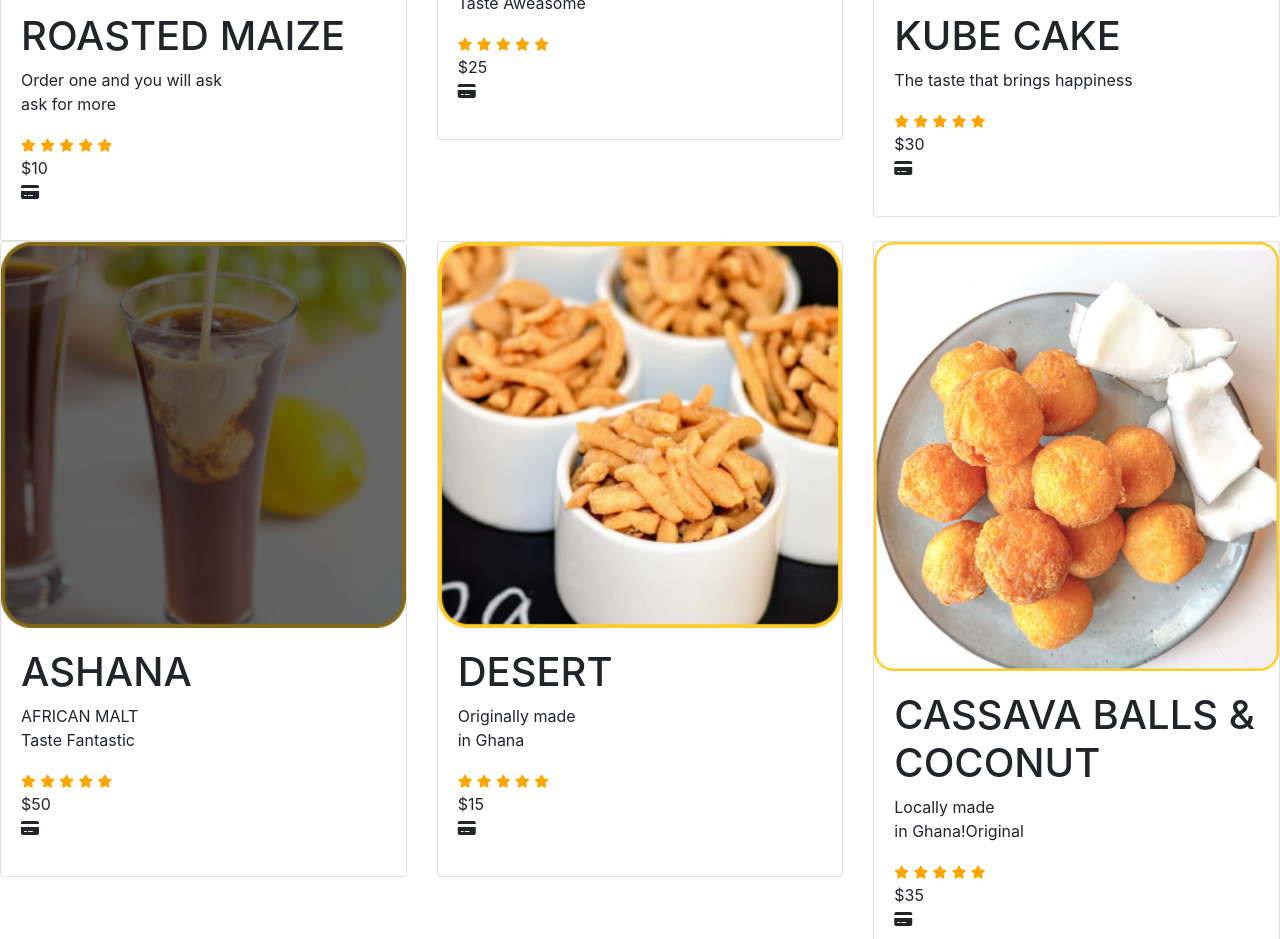
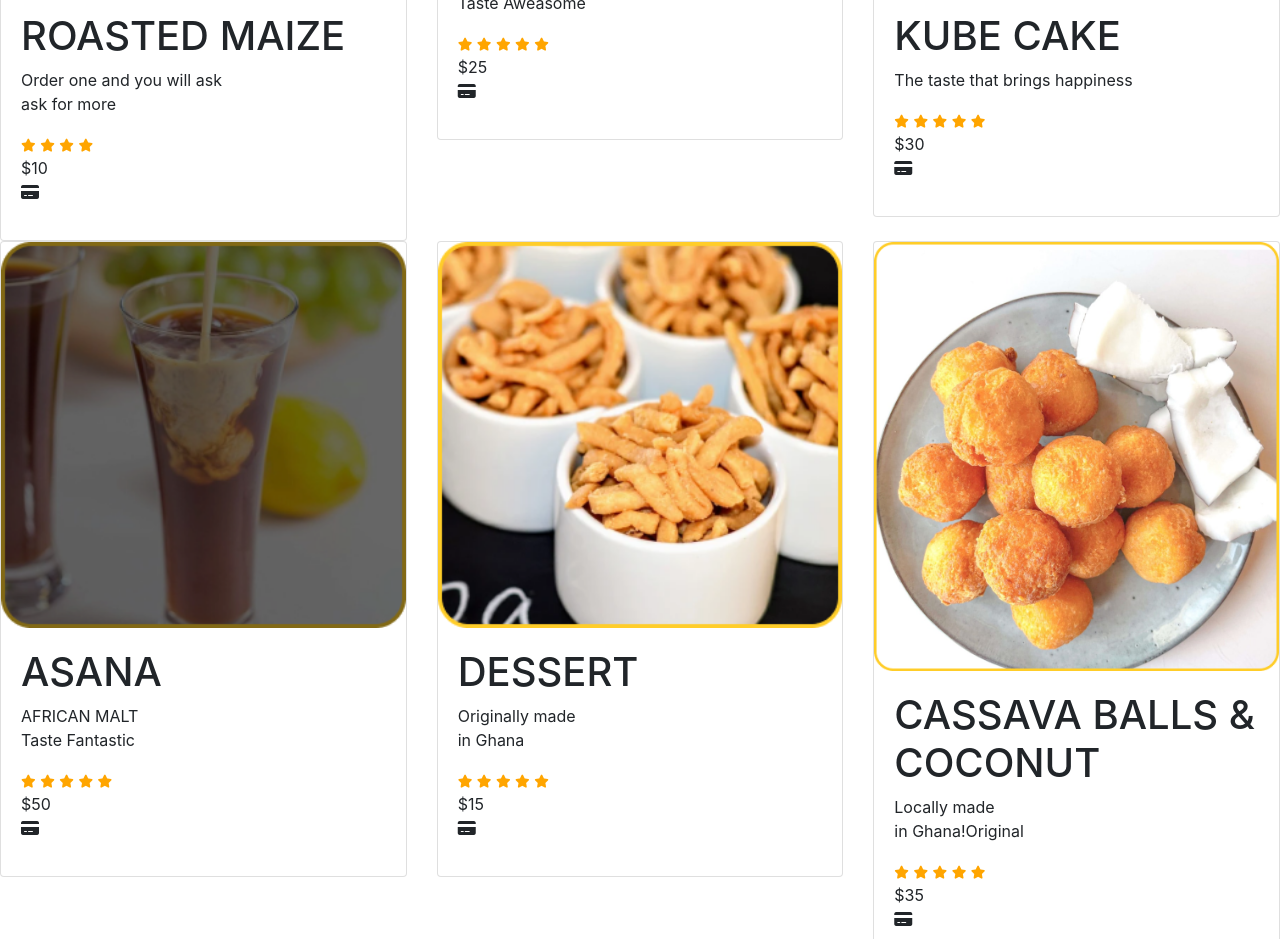
Before and after one commit to Elikembrown/snackspot.dev, a plain HTML site: page index.html in a window 1280 px wide. Shown: the part 1100-2039 px from the top of the page. Drawn offline with nearby package versions, Linux system fonts and the light colour scheme; a web font is replaced by a local one.

Commit message:
Update index.html

```diff
--- a/index.html
+++ b/index.html
@@ -104,7 +104,6 @@
                             <i class="fa-solid fa-star checked"></i>
                             <i class="fa-solid fa-star checked"></i>
                             <i class="fa-solid fa-star checked"></i>
-                            <i class="fa-solid fa-star checked"></i>
                         </div>
                         <p>$10  <br><i class="fa-solid fa-credit-card"></i></p>
                     </div>
@@ -151,7 +150,7 @@
                 <div class="card">
                     <img src="./IMAGES/Rectangle 11.png" alt="">
                     <div class="card-body">
-                        <h1>ASHANA</h1>
+                        <h1>ASANA</h1>
                         <p>AFRICAN MALT<br>Taste Fantastic</p>
                         <div class="rating">
                             <i class="fa-solid fa-star checked"></i>
@@ -170,7 +169,7 @@
                 <div class="card">
                     <img src="./IMAGES/Rectangle 10.png" alt="">
                     <div class="card-body">
-                        <h1>DESERT</h1>
+                        <h1>DESSERT</h1>
                         <p>Originally made <br> in Ghana <br></p>
                         <div class="rating">
                             <i class="fa-solid fa-star checked"></i>
```
